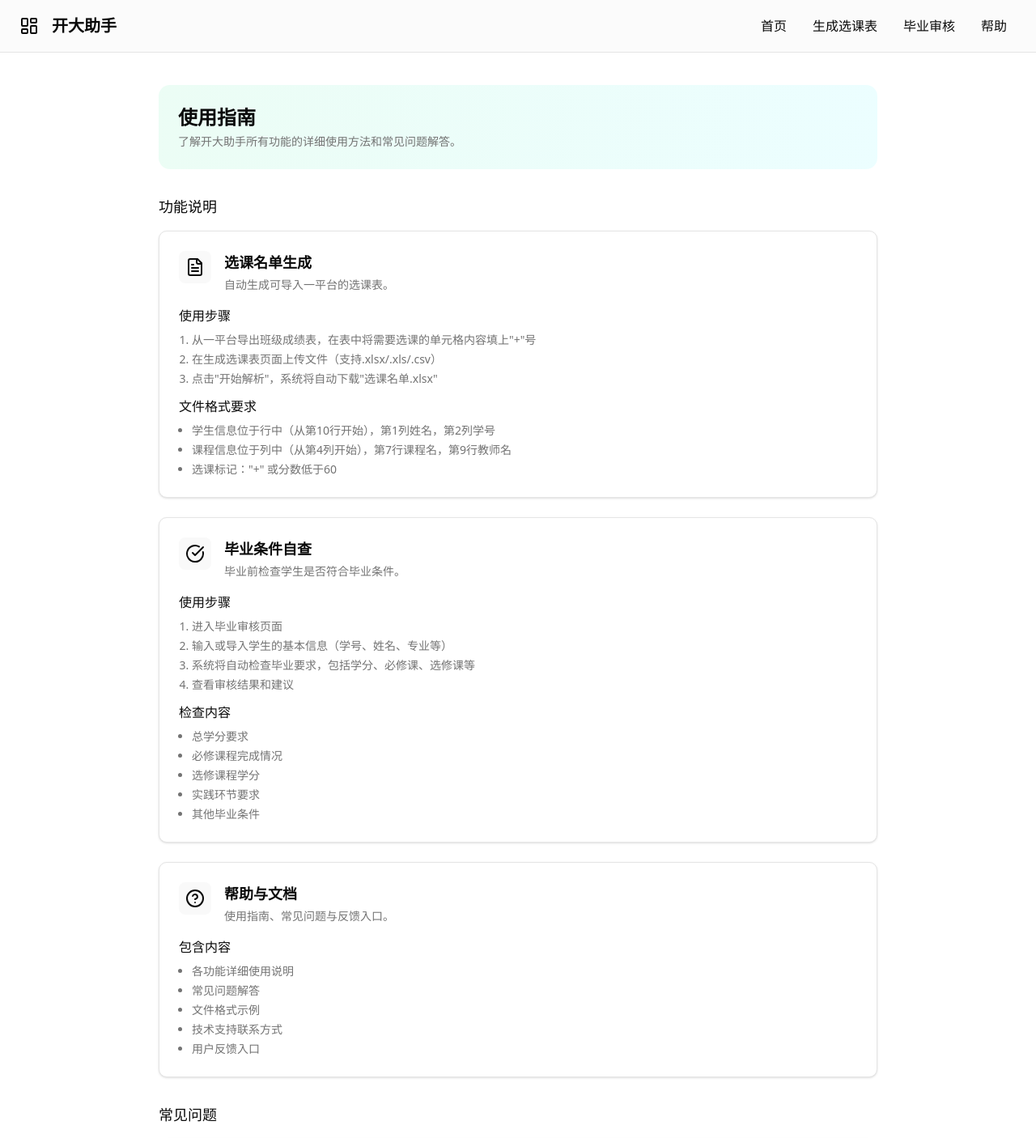
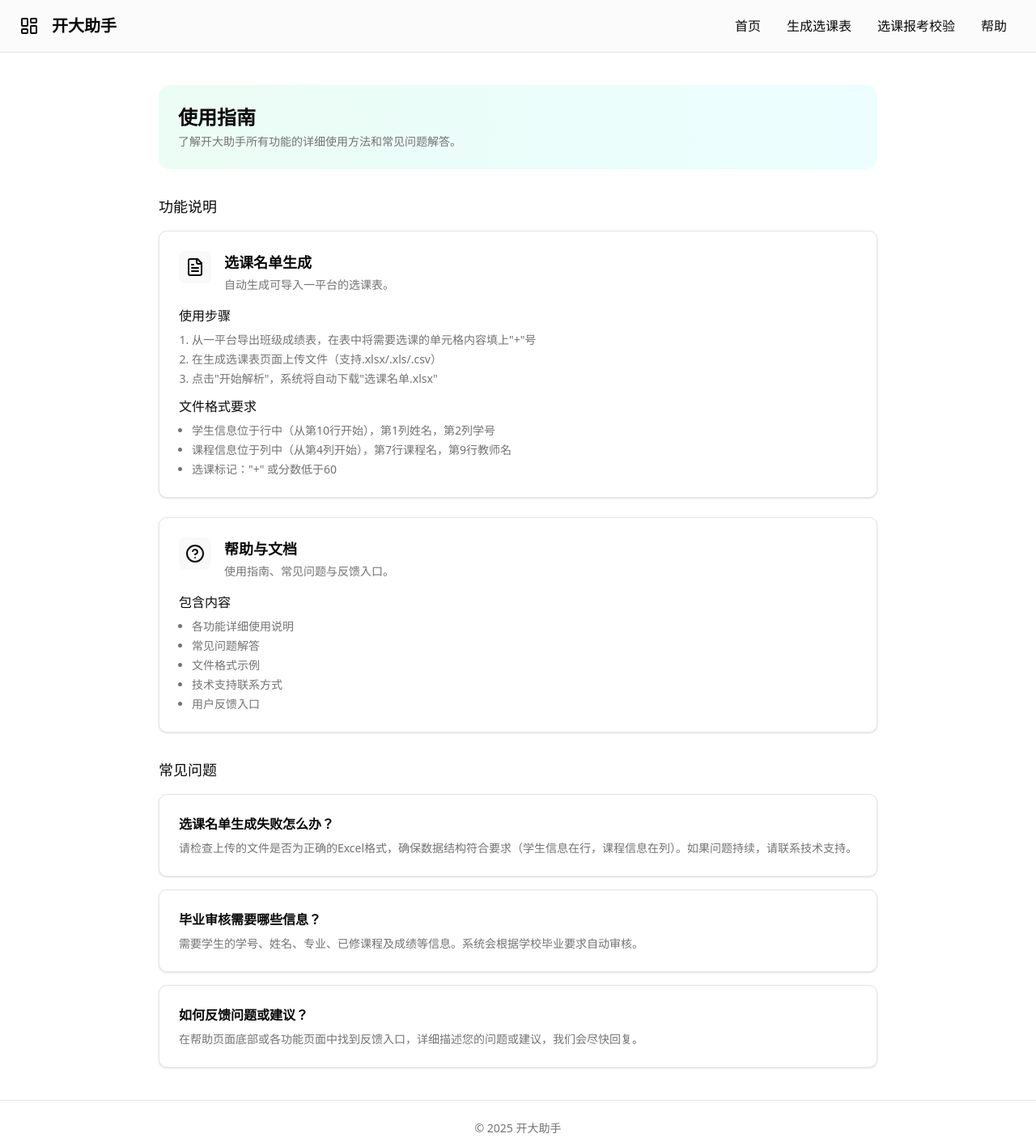
Before and after one commit to der2333/ouPlus-web, a React (Vite) app: page /help in a window 1280 px wide. Shown: the top 1406 px of the page at 81% size. Built offline with nearby package versions, Linux system fonts and the light colour scheme.

Commit message:
增加选课报考校验页面

```diff
--- a/src/App.tsx
+++ b/src/App.tsx
@@ -27,9 +27,9 @@ const features: Feature[] = [
   },
   {
     id: "graduation",
-    title: "毕业条件自查",
-    description: "毕业前检查学生是否符合毕业条件。",
-    to: "/graduation",
+    title: "选课报考校验",
+    description: "对选课、报考数据进行校验，找出没有成功报考的课程。",
+    to: "/CourseVerify",
     Icon: CheckCircle,
   },
   // {
@@ -92,7 +92,7 @@ function App() {
               <NavLink to="/course">生成选课表</NavLink>
             </Button>
             <Button asChild variant="ghost" size="sm" className="text-base">
-              <NavLink to="/graduation">毕业审核</NavLink>
+              <NavLink to="/CourseVerify">选课报考校验</NavLink>
             </Button>
             <Button asChild variant="ghost" size="sm" className="text-base">
               <NavLink to="/help">帮助</NavLink>
--- a/src/components/pages/CoursePage.tsx
+++ b/src/components/pages/CoursePage.tsx
@@ -70,7 +70,7 @@ function CoursePage() {
               <NavLink to="/course">生成选课表</NavLink>
             </Button>
             <Button asChild variant="ghost" size="sm" className="text-base">
-              <NavLink to="/graduation">毕业审核</NavLink>
+              <NavLink to="/CourseVerify">选课报考校验</NavLink>
             </Button>
             <Button asChild variant="ghost" size="sm" className="text-base">
               <NavLink to="/help">帮助</NavLink>
--- /dev/null
+++ b/src/components/pages/CourseVerifyPage.tsx
@@ -0,0 +1,41 @@
+import { LayoutDashboard } from "lucide-react";
+import { Button } from "../ui/button";
+import { NavLink } from "react-router";
+
+export default function CourseVerifyPage() {
+  return (
+    <div className="min-h-screen flex flex-col bg-background text-foreground">
+      <header className="border-b bg-muted/40">
+        <div className="max-w-7xl mx-auto px-6 py-4 flex items-center justify-between">
+          <div className="flex items-center gap-4">
+            <LayoutDashboard className="h-6 w-6" />
+            <h1 className="text-xl font-bold">开大助手</h1>
+          </div>
+
+          <nav className="flex items-center gap-2">
+            <Button asChild variant="ghost" size="sm" className="text-base">
+              <NavLink to="/">首页</NavLink>
+            </Button>
+            <Button asChild variant="ghost" size="sm" className="text-base">
+              <NavLink to="/course">生成选课表</NavLink>
+            </Button>
+            <Button asChild variant="ghost" size="sm" className="text-base">
+              <NavLink to="/CourseVerify">选课报考校验</NavLink>
+            </Button>
+            <Button asChild variant="ghost" size="sm" className="text-base">
+              <NavLink to="/help">帮助</NavLink>
+            </Button>
+          </nav>
+        </div>
+      </header>
+
+      <main className="flex-1 max-w-6xl mx-auto px-6 py-10"></main>
+
+      <footer className="flex border-t">
+        <div className="max-w-6xl mx-auto px-6 py-6 text-sm text-muted-foreground">
+          © {new Date().getFullYear()} 开大助手
+        </div>
+      </footer>
+    </div>
+  );
+}
--- a/src/components/pages/HelpPage.tsx
+++ b/src/components/pages/HelpPage.tsx
@@ -25,7 +25,7 @@ function HelpPage() {
               <NavLink to="/course">生成选课表</NavLink>
             </Button>
             <Button asChild variant="ghost" size="sm" className="text-base">
-              <NavLink to="/graduation">毕业审核</NavLink>
+              <NavLink to="/CourseVerify">选课报考校验</NavLink>
             </Button>
             <Button asChild variant="ghost" size="sm" className="text-base">
               <NavLink to="/help">帮助</NavLink>
@@ -87,40 +87,6 @@ function HelpPage() {
             </div>
 
             {/* 毕业条件自查 */}
-            <div className="bg-card border rounded-lg p-6 shadow-sm">
-              <div className="flex items-start gap-4 mb-4">
-                <div className="rounded-md bg-muted/60 p-2">
-                  <CheckCircle className="h-6 w-6 text-foreground" />
-                </div>
-                <div className="flex-1">
-                  <h4 className="text-lg font-semibold">毕业条件自查</h4>
-                  <p className="text-sm text-muted-foreground mt-1">
-                    毕业前检查学生是否符合毕业条件。
-                  </p>
-                </div>
-              </div>
-              <div className="space-y-3">
-                <div>
-                  <h5 className="text-base font-medium">使用步骤</h5>
-                  <ol className="text-sm text-muted-foreground mt-2 space-y-1 ml-4 list-decimal">
-                    <li>进入毕业审核页面</li>
-                    <li>输入或导入学生的基本信息（学号、姓名、专业等）</li>
-                    <li>系统将自动检查毕业要求，包括学分、必修课、选修课等</li>
-                    <li>查看审核结果和建议</li>
-                  </ol>
-                </div>
-                <div>
-                  <h5 className="text-base font-medium">检查内容</h5>
-                  <ul className="text-sm text-muted-foreground mt-2 space-y-1 ml-4 list-disc">
-                    <li>总学分要求</li>
-                    <li>必修课程完成情况</li>
-                    <li>选修课程学分</li>
-                    <li>实践环节要求</li>
-                    <li>其他毕业条件</li>
-                  </ul>
-                </div>
-              </div>
-            </div>
 
             {/* 帮助与文档 */}
             <div className="bg-card border rounded-lg p-6 shadow-sm">
--- a/src/main.tsx
+++ b/src/main.tsx
@@ -4,12 +4,14 @@ import App from "./App.tsx";
 import { BrowserRouter, Route, Routes } from "react-router";
 import CoursePage from "./components/pages/CoursePage.tsx";
 import HelpPage from "./components/pages/HelpPage.tsx";
+import CourseVerifyPage from "./components/pages/CourseVerifyPage.tsx";
 
 createRoot(document.getElementById("root")!).render(
   <BrowserRouter>
     <Routes>
       <Route path="/" element={<App />} />
       <Route path="/course" element={<CoursePage />} />
+      <Route path="/CourseVerify" element={<CourseVerifyPage />} />
       <Route path="/help" element={<HelpPage />} />
     </Routes>
   </BrowserRouter>,
```
